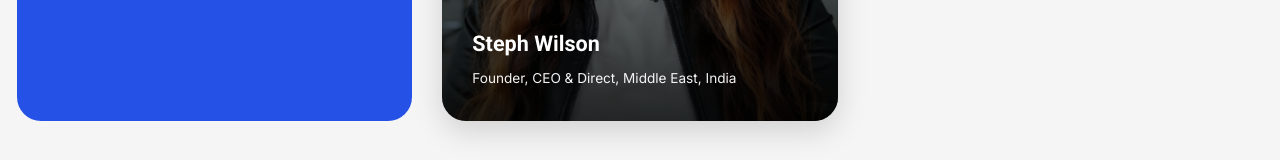
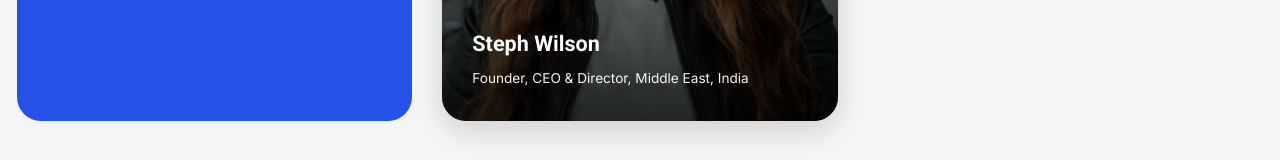
Before and after one commit to stephwlsn-design/corpcrunch2, a Next.js app: page /about in a window 1280 px wide. Shown: the part 2374-2534 px from the top of the page. Built offline with nearby package versions, Linux system fonts and the light colour scheme; no server answers; the database is empty; a web font is replaced by a local one.

Commit message:
Update the spelling

```diff
--- a/components/about/TeamMembers.js
+++ b/components/about/TeamMembers.js
@@ -5,7 +5,7 @@ export default function TeamMembers() {
   const teamMembers = [
     {
       name: 'Steph Wilson',
-      role: 'Founder, CEO & Direct, Middle East, India',
+      role: 'Founder, CEO & Director, Middle East, India',
       image: '/assets/img/others/Professional photo (28).png',
       desc: '"The industry doesn\'t need another option. It needs a better standard." Steph Wilson is a visionary leader combining over 12 years of experience in MarComm, branding, and product development with hands-on expertise in AI-driven systems since 2016. Rooted in venture capital and tech, she has led GTM strategies for portfolio companies and driven brand and marketing initiatives at Black Dragon Capital, Compass, METRO, and Ericsson. Steph thrives at the intersection of human insight and technology, spotting the gaps where innovation lags behind opportunity and building solutions that leave a real-world impact. This venture isn\'t just another project; it\'s momentum and joining now means being on the winning side.'
     },
```
